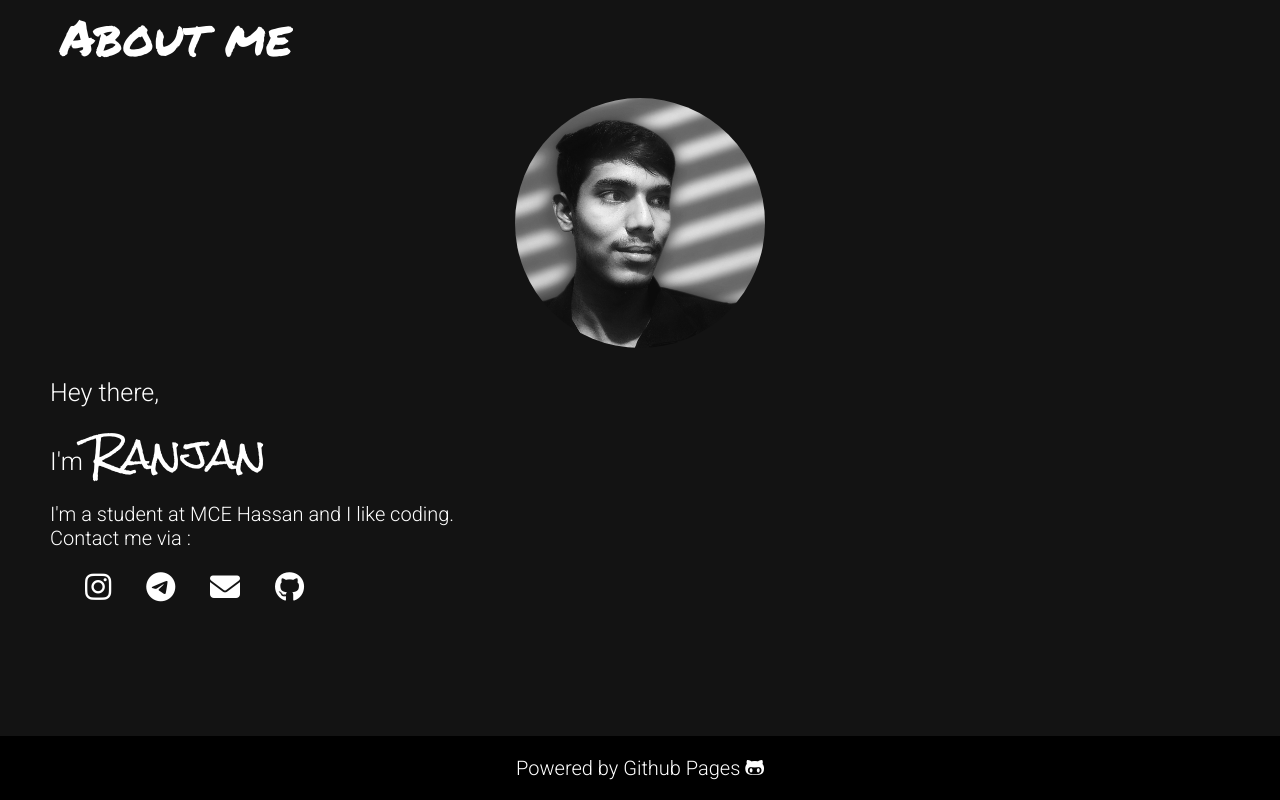
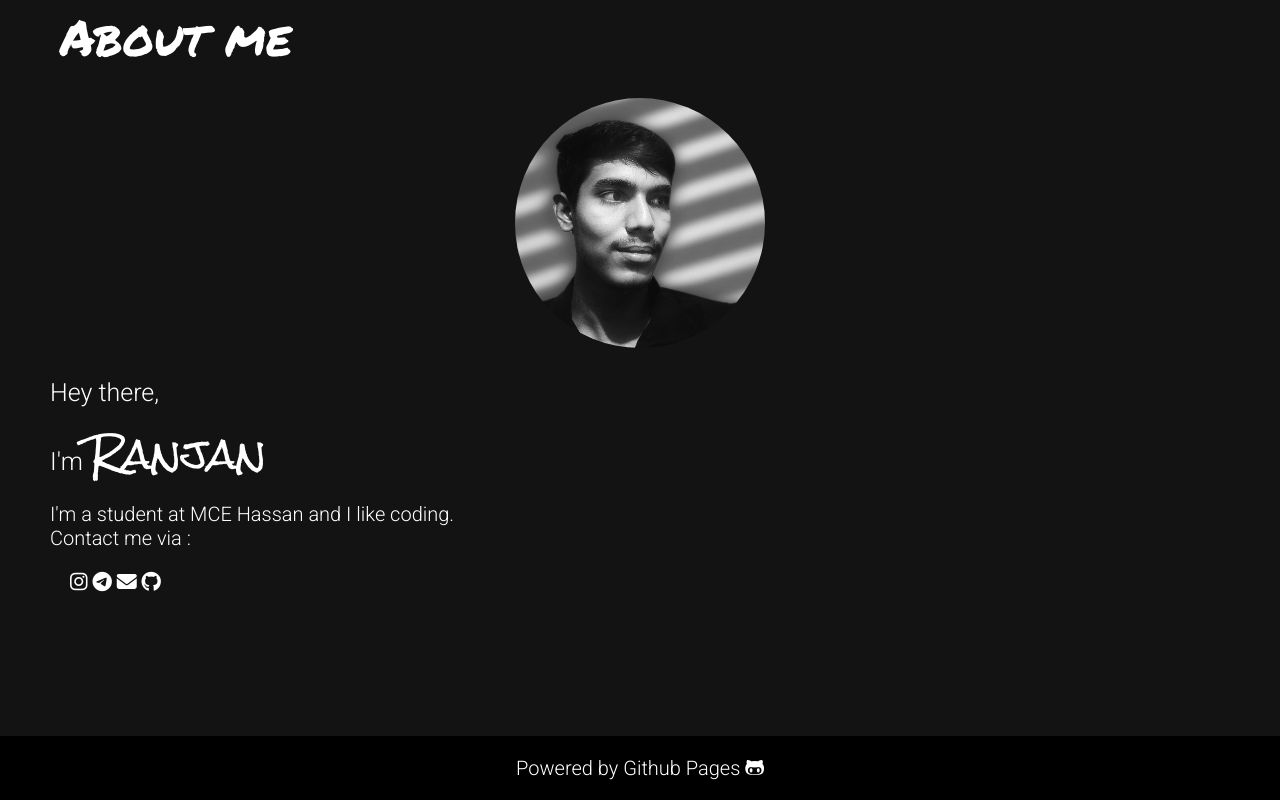
Before and after one commit to rjn991/rjn991.github.io, a plain HTML site: page index.html in a window 1280 px wide. Drawn offline with Linux system fonts and the light colour scheme.

Commit message:
Update style.css

```diff
--- a/style.css
+++ b/style.css
@@ -59,7 +59,7 @@ a:visited{
     font-size: 40px;
 }
 .icons {
-    padding:15px;
-    font-size: 30px;
+    padding:10x;
+    font-size: 25;
 
 }
```
